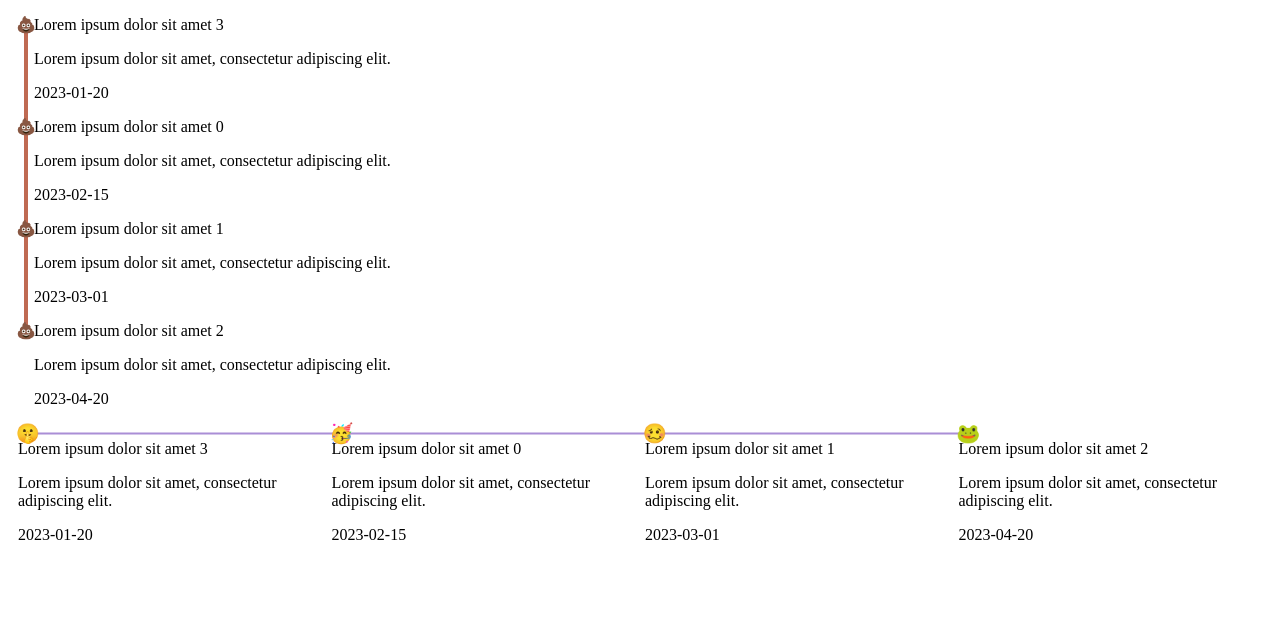
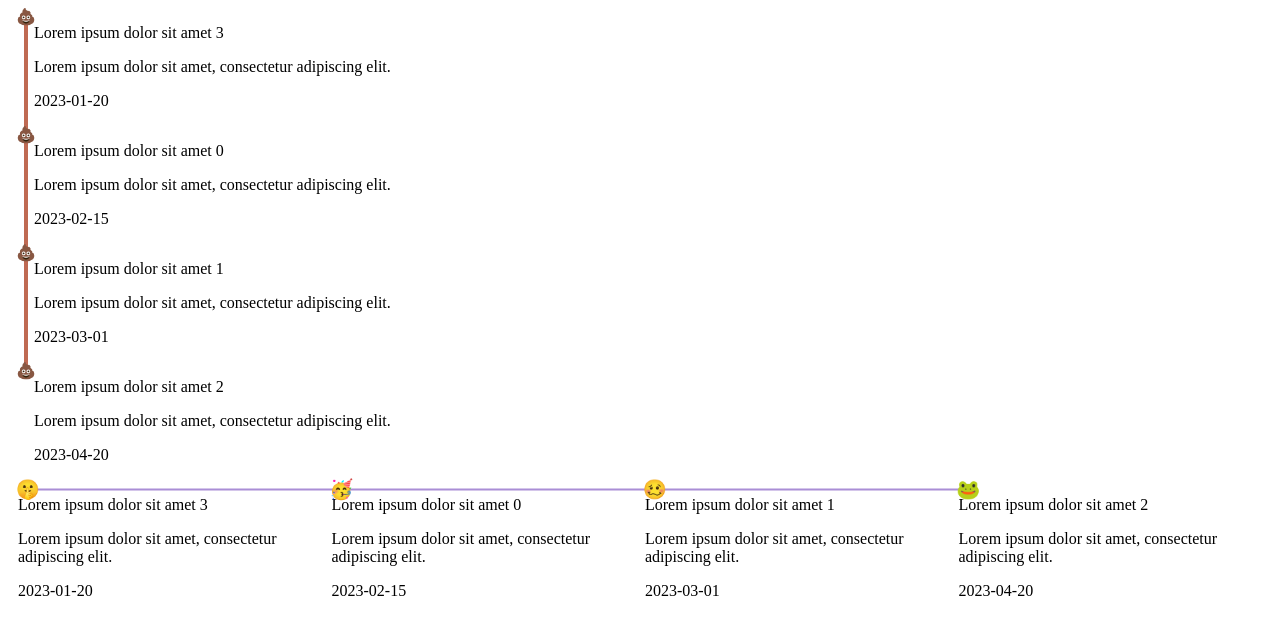
Before and after one commit to horberlan/v-timeline-component, a Vue app: page / in a window 1280 px wide. Shown: the top 634 px of the page. Built offline with nearby package versions, Linux system fonts and the light colour scheme.

Commit message:
chore(style): make  as flex by default

```diff
--- a/src/v-timeline-component.vue
+++ b/src/v-timeline-component.vue
@@ -127,7 +127,7 @@ function vTimeline() {
     sortedTimelineEvents.value.map((item, index) => {
       const randomMarkerClass = generateRandomMarkerClass();
 
-      return h("div", { class: classes.event, tabIndex: 0, ariaLabel: index }, [
+      return h("div", { class: classes.event, tabIndex: 0, ariaLabel: index, style: {display: 'flex'} }, [
         !slot["marker"]
           ? h(
               "svg",
```
